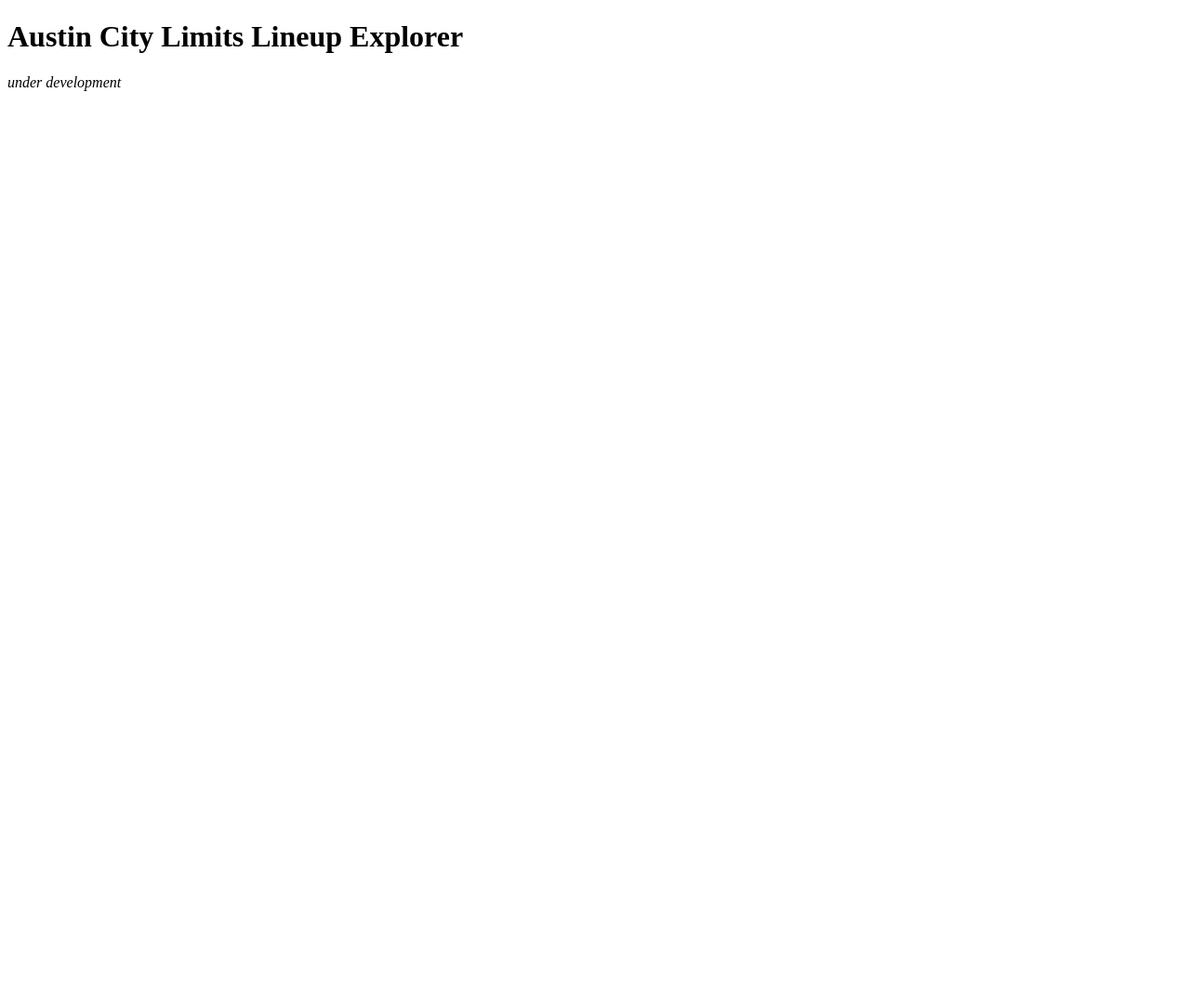
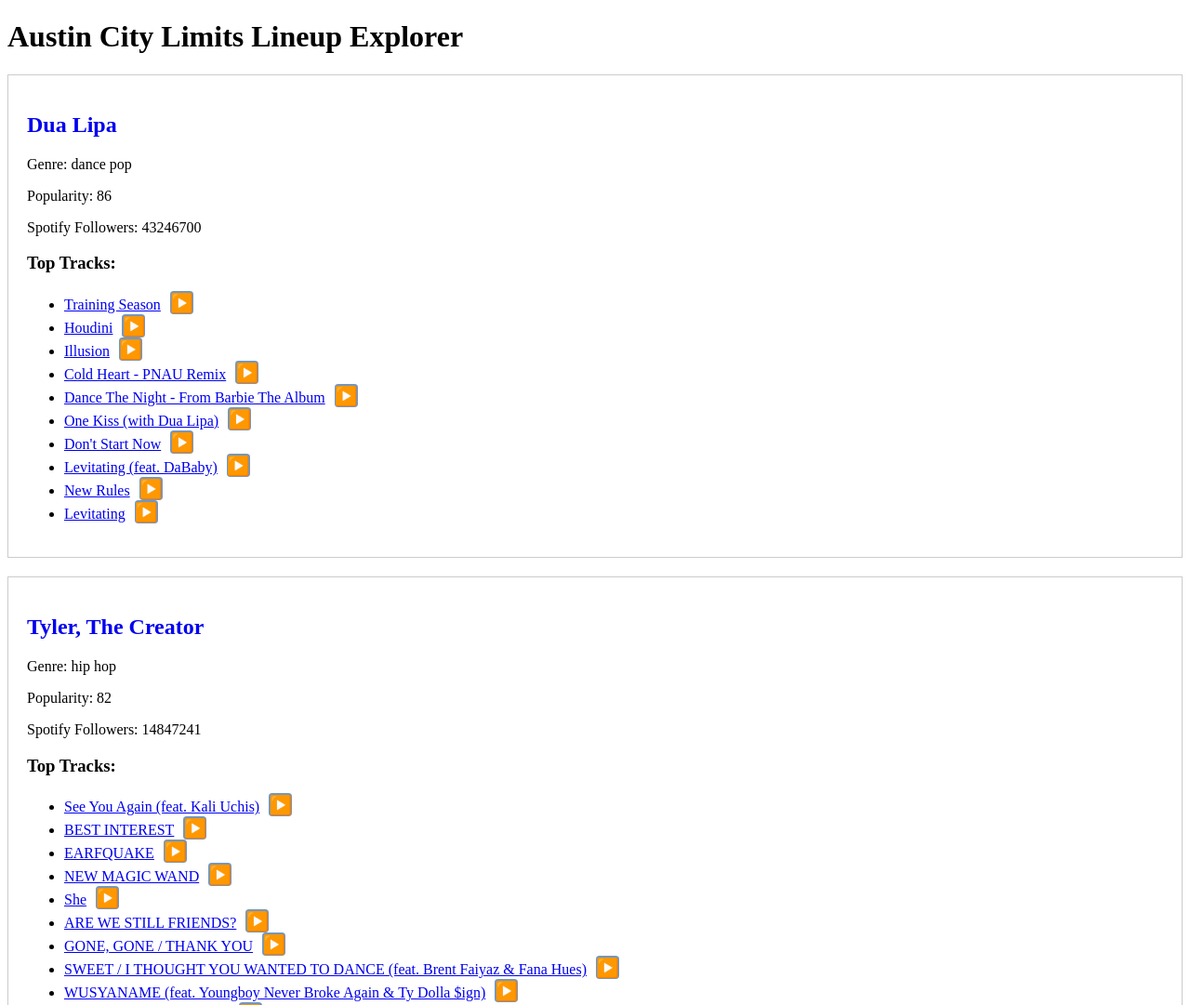
Before and after one commit to bushrow/acl_lineup_explorer, a plain HTML site: page index.html in a window 1280 px wide. Shown: the top 1081 px of the page at 93% size. Before the commit the page ends 800 px from the top, so only its background shows below. Drawn offline with Linux system fonts and the light colour scheme.

Commit message:
rough outline of web app

```diff
--- a/app.js
+++ b/app.js
@@ -0,0 +1,76 @@
+const ARTIST_DATA_URLS = {
+  2023: "https://raw.githubusercontent.com/bushrow/acl_lineup_explorer/173a9c36f9bfa389912801f395db29ed5c2c9fb5/data/2023/artists.json",
+  2024: "https://raw.githubusercontent.com/bushrow/acl_lineup_explorer/173a9c36f9bfa389912801f395db29ed5c2c9fb5/data/2024/artists.json"
+}
+
+document.addEventListener("DOMContentLoaded", function () {
+  // Fetch JSON data
+  fetch(ARTIST_DATA_URLS[2024])
+    .then(response => response.json())
+    .then(data => {
+      const lineup = document.getElementById('lineup-content');
+
+      // Loop through each artist in the JSON data
+      data.forEach(artist => {
+        // Create artist element
+        const artistElement = document.createElement('div');
+        artistElement.classList.add('artist');
+        if (artist.lineup.headliner) {
+          artistElement.classList.add('headliner');
+        }
+        if (artist.lineup.weekend_one) {
+          artistElement.classList.add('weekend_one');
+        }
+        if (artist.lineup.weekend_two) {
+          artistElement.classList.add('weekend_two');
+        }
+        const header = document.createElement('h2');
+        header.innerHTML = `<a class="tooltip" href="${artist.spotify.url}" target="_blank" data-tooltip="${artist.lineup.artist}">${artist.spotify.name}</a>`;
+        header.tooltip
+        artistElement.appendChild(header);
+
+        const detail = document.createElement('div');
+        detail.innerHTML = `
+          <p>Genre: ${artist.spotify.genres[0]}</p>
+          <p>Popularity: ${artist.spotify.popularity}</p>
+          <p>Spotify Followers: ${artist.spotify.followers}</p>
+        `;
+        artistElement.appendChild(detail);
+
+        const tracks = document.createElement('div');
+        const tracksHeader = document.createElement('h3');
+        tracksHeader.innerText = 'Top Tracks:';
+        tracks.appendChild(tracksHeader);
+        const tracksList = document.createElement('ul');
+        tracksList.innerHTML = artist.spotify.top_tracks.map(
+          track => `<li><a href="${track.url}" target="_blank">${track.name}</a><button class="play-button" onclick="toggleAudio('${track.preview_url}, this')">▶️</button></li>`
+        ).join('');
+        tracks.appendChild(tracksList);
+        artistElement.appendChild(tracks);
+        lineup.appendChild(artistElement);
+      });
+    })
+    .catch(error => console.error('Error fetching artists data:', error));
+});
+
+let currentAudio = null;
+
+function toggleAudio(audioUrl, button) {
+  if (currentAudio && !currentAudio.paused) {
+    currentAudio.pause();
+    currentAudio = null;
+    button.innerText = "▶️";
+    return;
+  }
+
+  if (!currentAudio || currentAudio.src !== audioUrl) {
+    currentAudio = new Audio(audioUrl);
+    currentAudio.addEventListener('ended', () => {
+      button.innerText = "▶️";
+      currentAudio = null;
+    });
+  }
+
+  currentAudio.play();
+  button.innerText = "⏸️";
+}
--- a/index.html
+++ b/index.html
@@ -30,7 +30,7 @@
       <i>under development</i>
     </footer>
 
-    <script src="" async defer></script>
+    <script src="./app.js"></script>
   </body>
 
 </html>
--- a/styles.css
+++ b/styles.css
@@ -0,0 +1,49 @@
+a.tooltip {
+    position: relative;
+    text-decoration: none;
+}
+
+a.tooltip::after {
+    content: attr(data-tooltip);
+    position: absolute;
+    background: rgba(0, 0, 0, 0.8);
+    color: #fff;
+    padding: 5px;
+    border-radius: 5px;
+    font-size: 14px;
+    white-space: nowrap;
+    visibility: hidden;
+    opacity: 0;
+    transition: opacity 0.3s, visibility 0.3s;
+}
+
+a.tooltip:hover::after {
+    visibility: visible;
+    opacity: 1;
+}
+
+.artist {
+    border: 1px solid #ccc;
+    padding: 20px;
+    margin-bottom: 20px;
+}
+
+.play-button {
+    width: 25px;
+    height: 25px;
+    margin-left: 10px;
+    background-color: #7197c0;
+    color: #fff;
+    border: none;
+    border-radius: 15%;
+    font-size: 20px;
+    cursor: pointer;
+    display: inline-flex;
+    align-items: center;
+    justify-content: center;
+    outline: none;
+}
+
+.play-button:hover {
+    background-color: #394654;
+}
```
